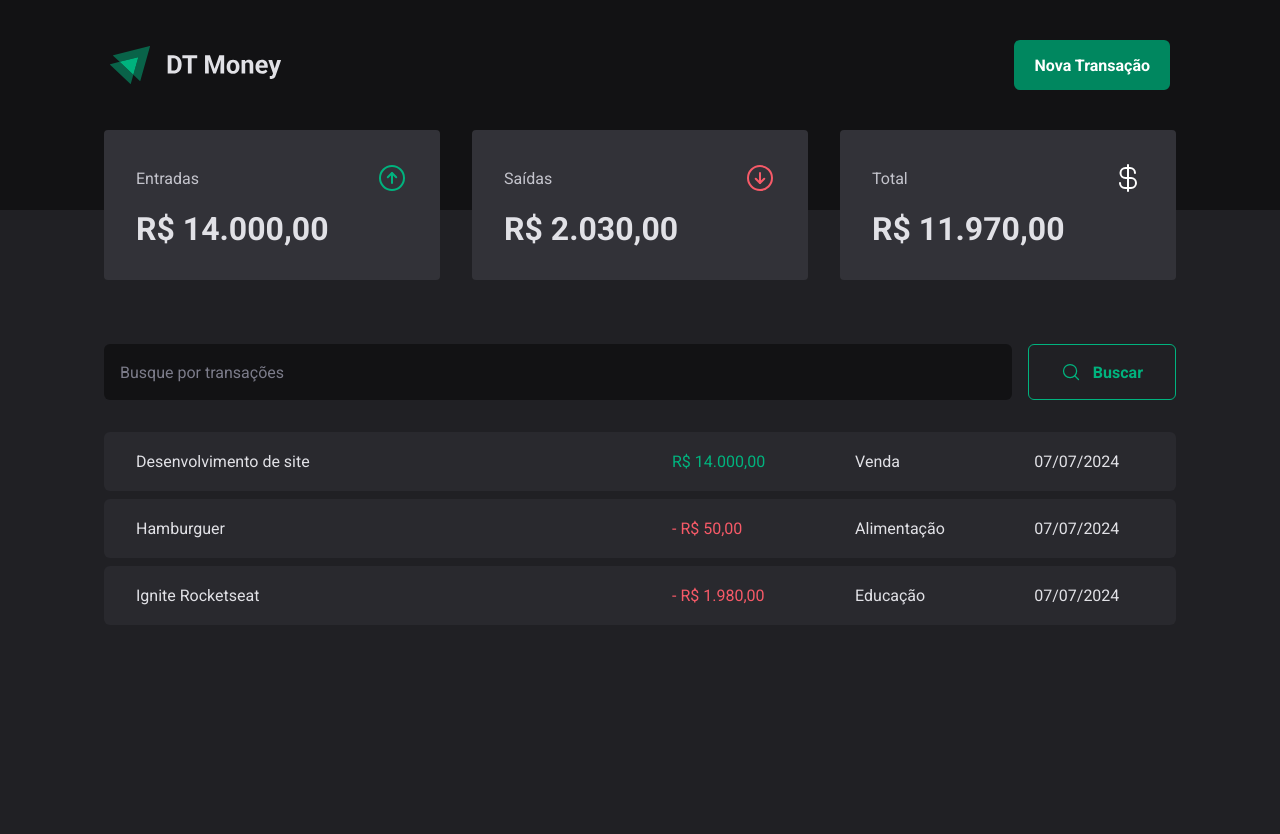
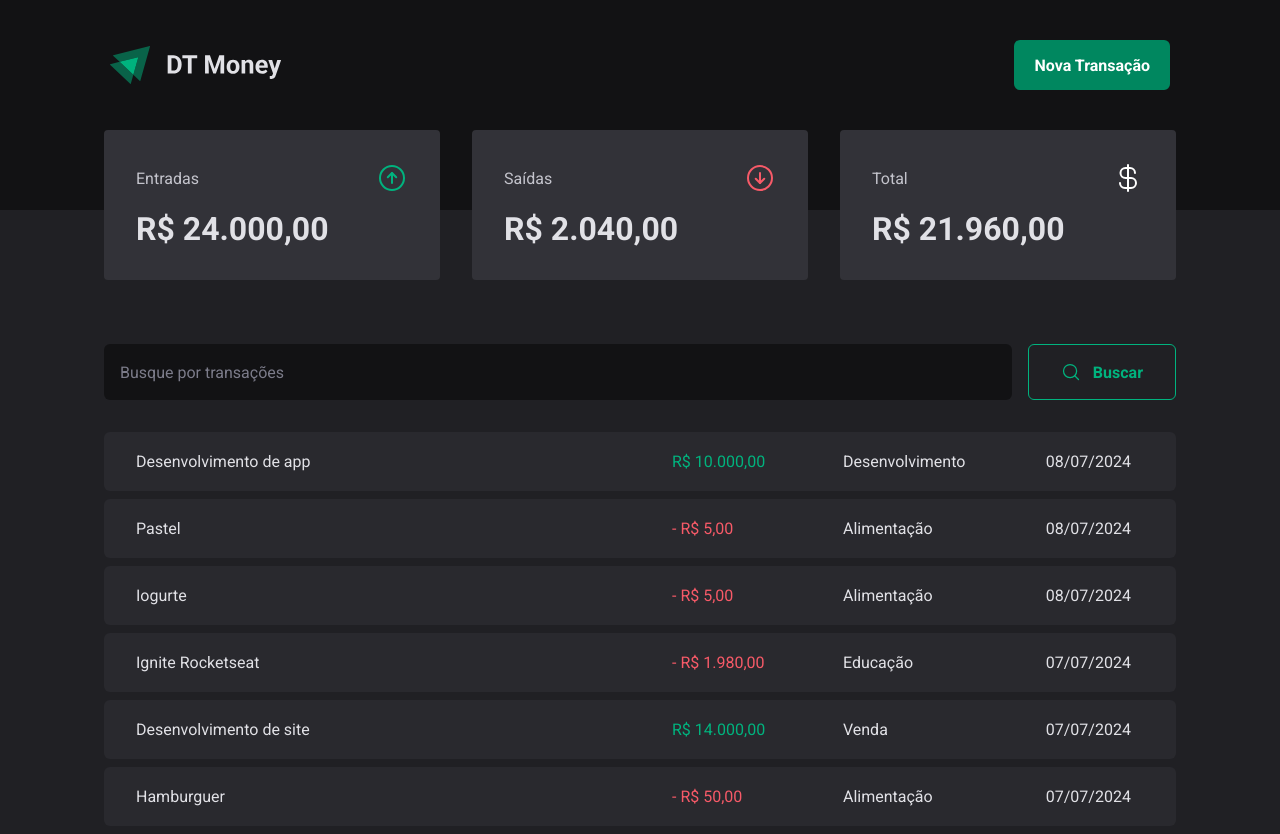
Before and after one commit to shindhi/03-dt-money, a React (Vite) app: page / in a window 1280 px wide. Before the commit the page ends 800 px from the top, so only its background shows below. Built offline with nearby package versions, Linux system fonts and the light colour scheme; data requests are answered from the project's data file.

Commit message:
adiciona a função de criar uma nova transação

```diff
--- a/server.json
+++ b/server.json
@@ -23,6 +23,30 @@
       "category": "Educação",
       "price": 1980,
       "createdAt": "2024-07-07T22:40:51.740Z"
+    },
+    {
+      "description": "Iogurte",
+      "price": 5,
+      "category": "Alimentação",
+      "type": "outcome",
+      "createdAt": "2024-07-08T20:55:24.236Z",
+      "id": 4
+    },
+    {
+      "description": "Pastel",
+      "price": 5,
+      "category": "Alimentação",
+      "type": "outcome",
+      "createdAt": "2024-07-08T20:56:18.281Z",
+      "id": 5
+    },
+    {
+      "description": "Desenvolvimento de app",
+      "price": 10000,
+      "category": "Desenvolvimento",
+      "type": "income",
+      "createdAt": "2024-07-08T20:56:37.743Z",
+      "id": 6
     }
   ]
 }
--- a/src/components/NewTransactionModal/index.tsx
+++ b/src/components/NewTransactionModal/index.tsx
@@ -5,6 +5,8 @@
 import { zodResolver } from '@hookform/resolvers/zod'
 
 import { CloseButton, Content, Overlay, TransactionType, TransactionTypeButton } from './styled'
+import { createContext, useContext } from 'react'
+import { TransactionsContext } from '../../contexts/TransactionsContext'
 
 const newTransactionFormSchema = z.object({
   description: z.string(),
@@ -16,7 +18,10 @@
 type NewTransactionFormInputs = z.infer<typeof newTransactionFormSchema>
 
 export function NewTransactionModal() {
+  const { createTransaction } = useContext(TransactionsContext)
+
   const {
+    reset,
     control,
     register,
     handleSubmit,
@@ -29,9 +34,16 @@
   })
 
   async function handleCreateNewTransaction(data: NewTransactionFormInputs) {
-    await new Promise(resolver => setTimeout(resolver, 2000))
+    const { description, category, type, price } = data
 
-    console.log(data)
+    await createTransaction({
+      description,
+      category,
+      type,
+      price
+    })
+
+    reset()
   }
 
   return (
--- a/src/contexts/TransactionsContext.tsx
+++ b/src/contexts/TransactionsContext.tsx
@@ -10,9 +10,17 @@
   createdAt: string
 }
 
+interface CreateTransactionInput {
+  description: string
+  price: number
+  category: string
+  type: 'income' | 'outcome'
+}
+
 interface TransactionsContextType {
   transactions: Transaction[]
   fetchTransactions: (query?: string) => Promise<void>
+  createTransaction: (data: CreateTransactionInput) => Promise<void>
 }
 
 interface TransactionsProviderProps {
@@ -27,11 +35,27 @@
   async function fetchTransactions(query?: string) {
     const response = await api.get('transactions', {
       params: {
+        _sort: 'createdAt',
+        _order: 'desc',
         q: query
       }
     })
 
     setTransactions(response.data)
+  }
+
+  async function createTransaction(data: CreateTransactionInput) {
+    const { description, price, category, type } = data
+
+    const response = await api.post('transactions', {
+      description,
+      price,
+      category,
+      type,
+      createdAt: new Date()
+    })
+
+    setTransactions(state => [response.data, ...state])
   }
 
   useEffect(() => {
@@ -41,7 +65,8 @@
   return(
     <TransactionsContext.Provider value={{
       transactions,
-      fetchTransactions
+      fetchTransactions,
+      createTransaction
     }}>
       {children}
     </TransactionsContext.Provider>
```
